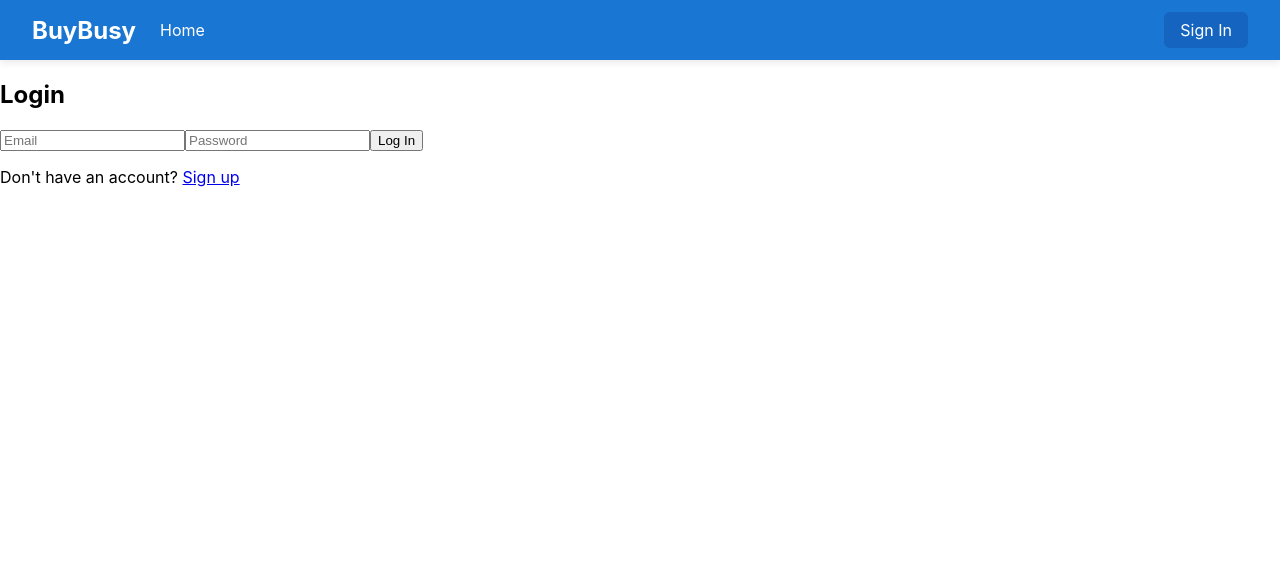
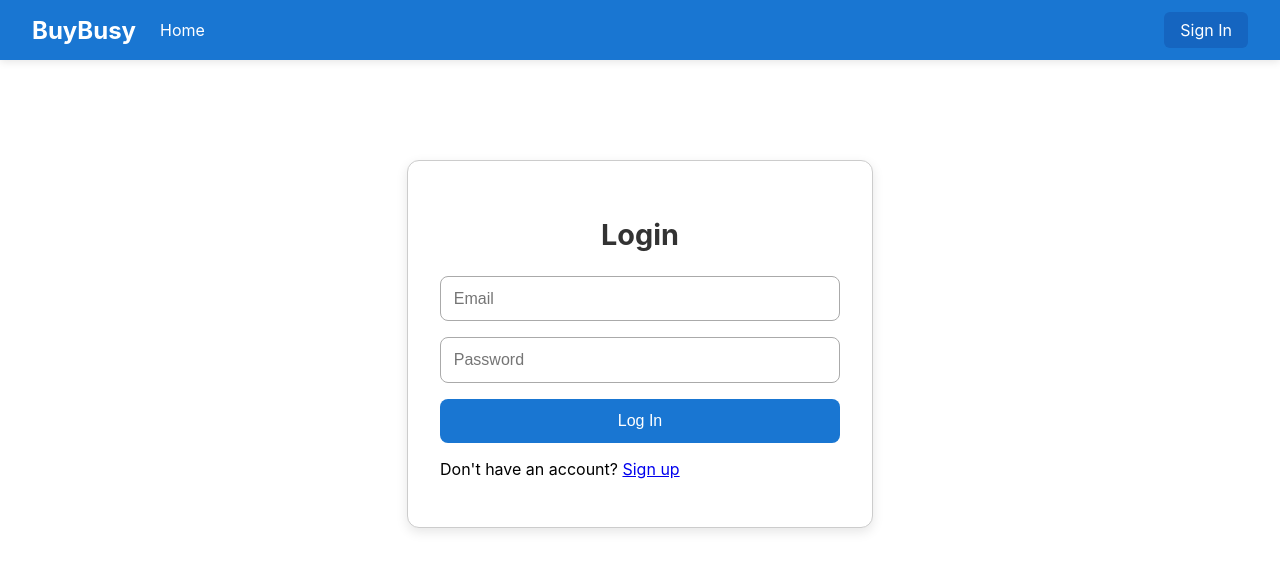
Before and after one commit to ritulanand/BuyBusy-Ecommerce-App-react, a React (Create React App) app: page /login in a window 1280 px wide. Shown: the top 570 px of the page. Built offline with nearby package versions, Linux system fonts and the light colour scheme; no server answers; the database is empty.

Commit message:
css added

```diff
--- a/src/Components/Styles/Login.module.css
+++ b/src/Components/Styles/Login.module.css
@@ -1,114 +1,50 @@
-.nav {
-  display: flex;
-  justify-content: space-between;
-  align-items: center;
-  background-color: #1976d2;
-  padding: 0.75rem 2rem;
-  color: white;
-  box-shadow: 0 2px 8px rgba(0, 0, 0, 0.1);
-}
-
-.left {
-  display: flex;
-  align-items: center;
-  gap: 1.5rem;
-}
-
-.logo {
-  font-size: 1.5rem;
-  font-weight: bold;
-  text-decoration: none;
-  color: white;
-}
-
-.navItem {
-  font-size: 1rem;
-  text-decoration: none;
-  color: white;
-  transition: color 0.3s ease;
-}
-
-.navItem:hover {
-  color: #bbdefb;
-}
-
-.right {
-  display: flex;
-  align-items: center;
-}
-
-.signIn {
-  text-decoration: none;
-  color: white;
-  background-color: #1565c0;
-  padding: 0.5rem 1rem;
-  border-radius: 6px;
-  transition: background-color 0.3s ease;
-}
-
-.signIn:hover {
-  background-color: #0d47a1;
-}
-
-/* Mobile View Styles */
-@media (max-width: 768px) {
-  .nav {
-      flex-direction: column;
-      align-items: flex-start;
-      padding: 1rem;
+.container {
+    max-width: 400px;
+    margin: 100px auto;
+    padding: 2rem;
+    border: 1px solid #ccc;
+    border-radius: 12px;
+    box-shadow: 0 4px 12px rgba(0, 0, 0, 0.1);
+    background-color: #ffffff;
   }
 
-  .left {
-      width: 100%;
-      justify-content: space-between;
-      margin-bottom: 1rem;
+  .title {
+    text-align: center;
+    margin-bottom: 1.5rem;
+    font-size: 1.8rem;
+    color: #333;
   }
 
-  .logo {
-      font-size: 1.2rem;
+  .form {
+    display: flex;
+    flex-direction: column;
   }
 
-  .navItem {
-      font-size: 0.9rem;
+  .input {
+    padding: 0.8rem;
+    margin-bottom: 1rem;
+    border: 1px solid #aaa;
+    border-radius: 8px;
+    font-size: 1rem;
   }
 
-  .right {
-      width: 100%;
-      justify-content: flex-end;
+  .button {
+    padding: 0.8rem;
+    background-color: #1976d2;
+    color: white;
+    font-size: 1rem;
+    border: none;
+    border-radius: 8px;
+    cursor: pointer;
+    transition: background-color 0.3s ease;
   }
 
-  .signIn {
-      font-size: 0.9rem;
-      padding: 0.4rem 0.8rem;
-  }
-}
-
-@media (max-width: 480px) {
-  .nav {
-      padding: 0.5rem;
+  .button:hover {
+    background-color: #125ea8;
   }
 
-  .left {
-      flex-direction: column;
-      align-items: flex-start;
-      gap: 0.5rem;
+  .error {
+    color: red;
+    margin-bottom: 1rem;
+    text-align: center;
   }
-
-  .logo {
-      font-size: 1rem;
-  }
-
-  .navItem {
-      font-size: 0.8rem;
-  }
-
-  .right {
-      justify-content: center;
-      margin-top: 0.5rem;
-  }
-
-  .signIn {
-      font-size: 0.8rem;
-      padding: 0.3rem 0.6rem;
-  }
-}
```
